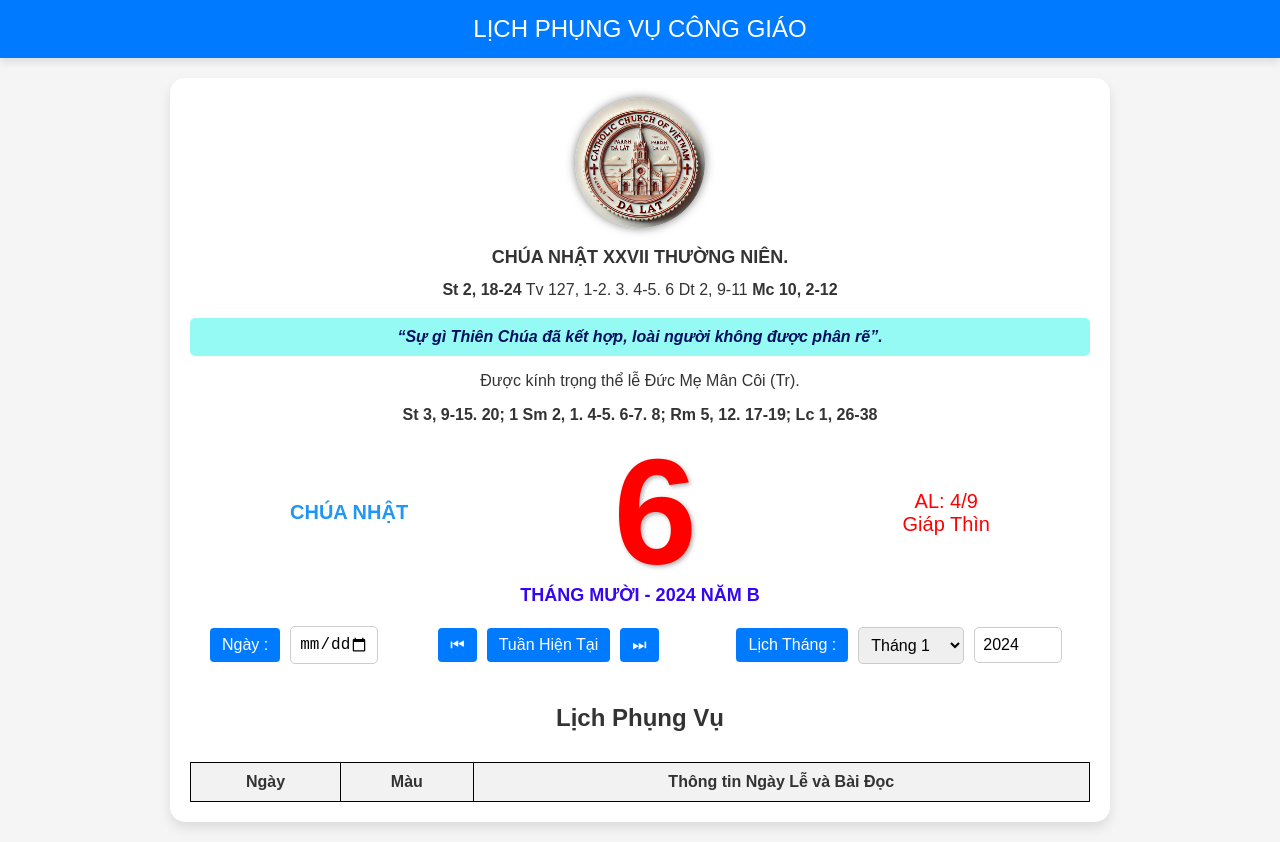
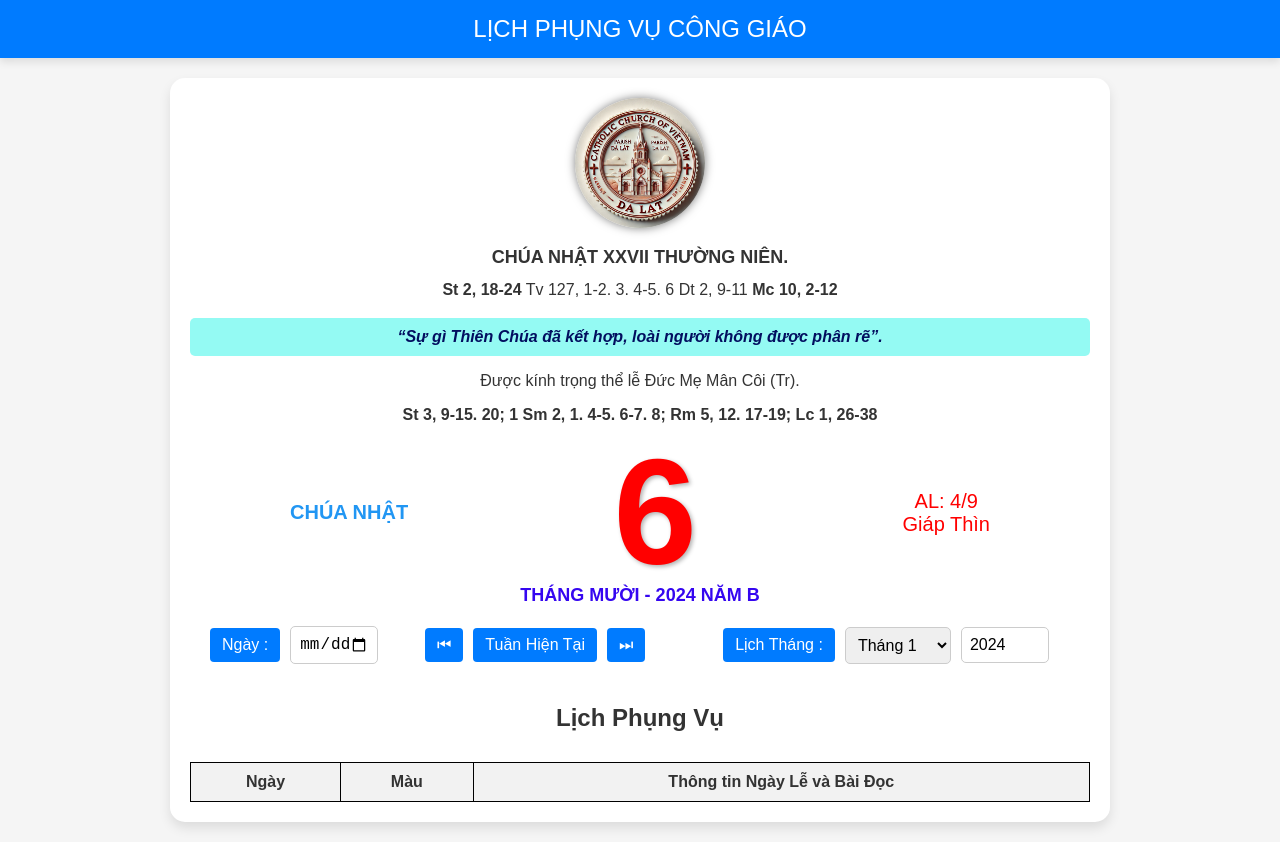
Before and after one commit to anrevietson/myCalLiturgy, a plain HTML site: page indexBible.html in a window 1280 px wide. Drawn offline with Linux system fonts and the light colour scheme.

Commit message:
Update indexBible.html

```diff
--- a/indexBible.html
+++ b/indexBible.html
@@ -453,7 +453,7 @@
     <div class="desktop-controls">
 
         <button>Ngày : </button>
-        <input type="date" id="inputDate" onchange="getFeastForSelectedDate()">&nbsp;&nbsp;&nbsp;&nbsp;&nbsp;&nbsp;&nbsp;&nbsp;&nbsp;
+        <input type="date" id="inputDate" onchange="getFeastForSelectedDate()">&nbsp;&nbsp;&nbsp;&nbsp;&nbsp;&nbsp;
 
         <!-- Chọn tuần hiện tại, tuần trước, hoặc tuần tới -->
         <button onclick="displayWeekInfo('previous')">⏮</button>
```
